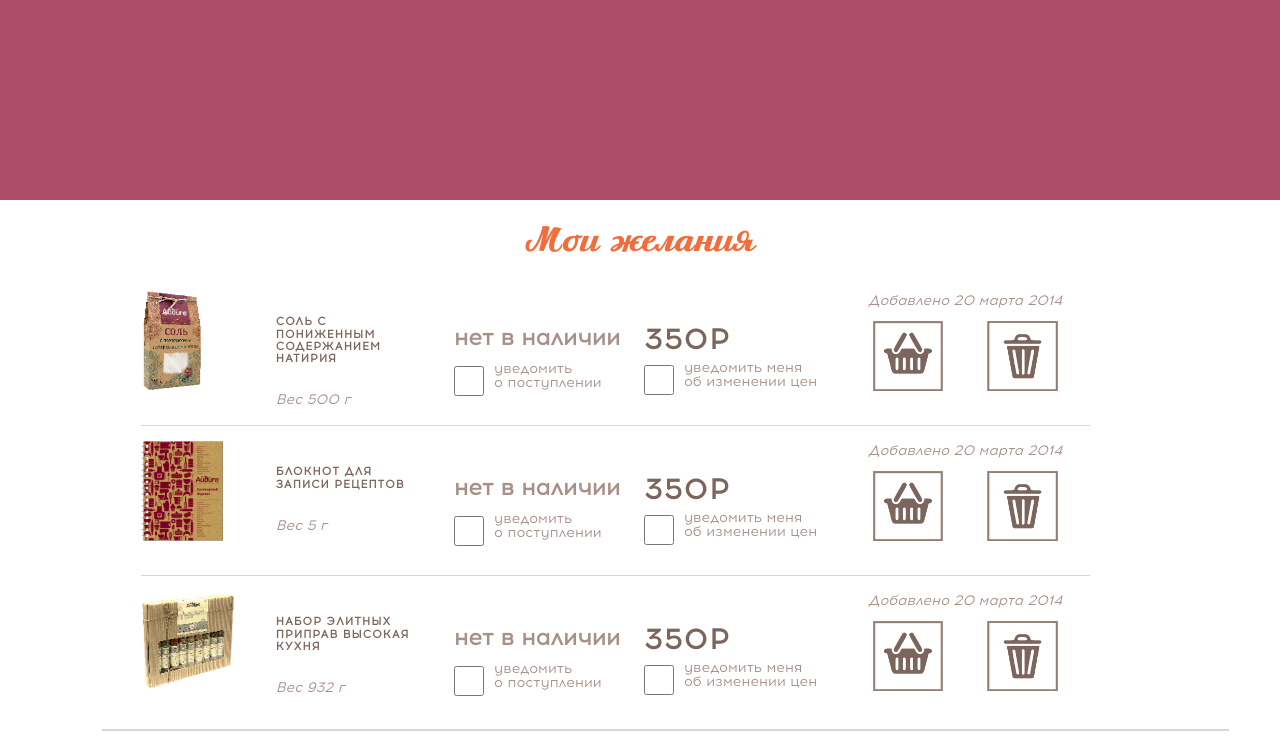
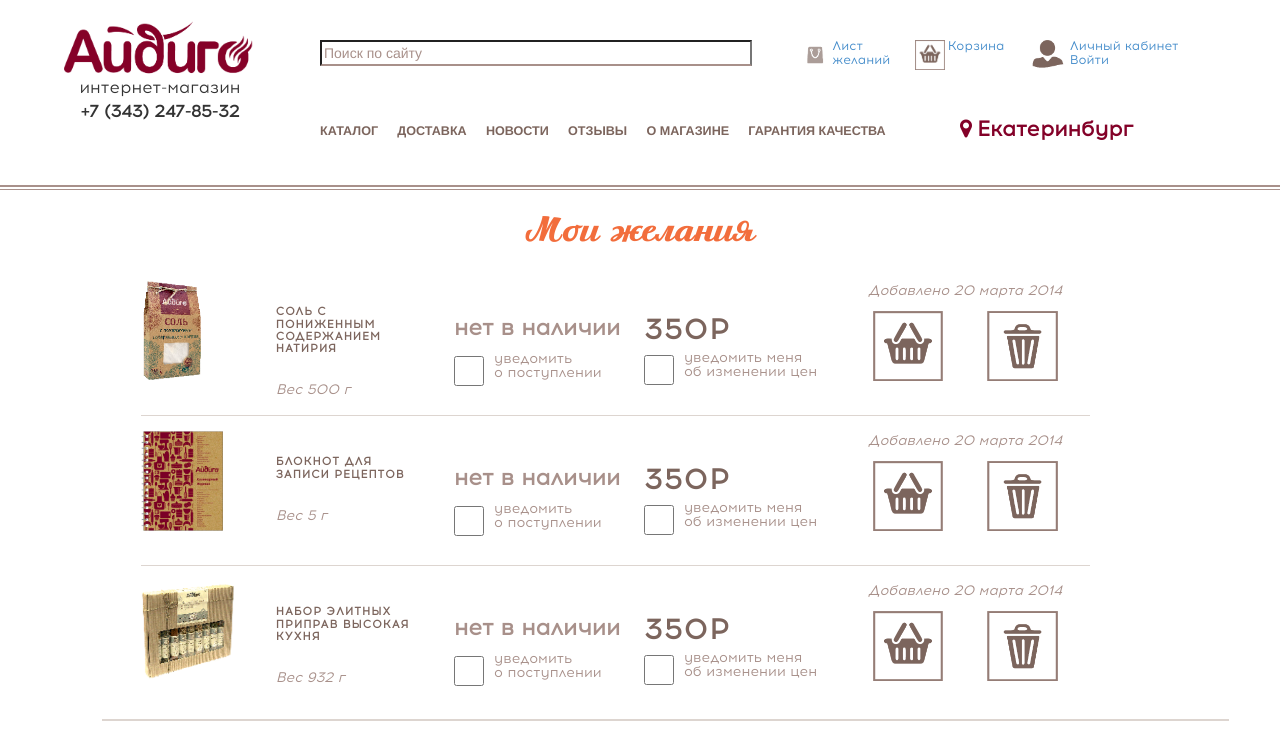
Before and after one commit to Masha1996/aidigo, a plain HTML site: page index.html in a window 1280 px wide. Shown: the top 738 px of the page. Drawn offline with Linux system fonts and the light colour scheme.

Commit message:
second commit

```diff
--- a/index.html
+++ b/index.html
@@ -5,11 +5,55 @@
 	<title>Айдиго</title>
 	<link href="css/bootstrap.css" rel="stylesheet">
 	<link rel="stylesheet" type="text/css" href="style.css">
+	<link rel="stylesheet" href="https://maxcdn.bootstrapcdn.com/font-awesome/4.6.1/css/font-awesome.min.css">
+
 </head>
 <body>
 	<div class="row header">
-
+		<div class="col-xs-3 header__logo">
+			<img src="images/logo.png" alt="">
+			<p>интернет-магазин</p>
+			<p class="header__logo_tel">+7 (343) 247-85-32</p>
+		</div>
+		<div class="col-xs-9">
+		<div class="row">
+			<div class="col-xs-6 header__search">
+				<form action="" class="header__search_form">
+					<input type="search" value="Поиск по сайту">
+				</form>
+			</div>
+			<div class="col-xs-6 header__label">
+				<div>
+					<img src="images/bag.png" alt="">
+					<p><a href="">Лист желаний</a></p>
+				</div>
+				<div>
+					<img src="images/buy.png" alt="">
+					<p><a href="">Корзина</a></p>
+				</div>
+				<div>
+					<img src="images/man.png" alt="">
+					<p><a href="">Личный кабинет</a></p>
+					<p><a href="">Войти</a></p>
+				</div>
+			</div>
+		</div>
+		<div class="row">
+			<div class="col-xs-8 header__menu">
+				<div><a href="">Каталог</a></div>
+				<div><a href="">Доставка</a></div>
+				<div><a href="">Новости</a></div>
+				<div><a href="">Отзывы</a></div>
+				<div><a href="">О магазине</a></div>
+				<div><a href="">Гарантия качества</a></div>
+			</div>
+			<div class="col-xs-4 header__city">
+				<p><i class="fa fa-map-marker" aria-hidden="true"></i>Екатеринбург</p>
+			</div>
+		</div>
+		</div>
 	</div>
+	<div class="row line">	</div>
 	<div class="row content">
 		<h1 lass="title">Мои желания</h1>
 		<div class="row wish">
--- a/style.less
+++ b/style.less
@@ -12,9 +12,96 @@
 @color_secondary:rgb(168,144,138);
 
 
-.header, .footer {
+.footer {
 	height: 200px;
 	background-color: rgba(139,1,40,.7);
+}
+.line {
+	height: 5px;
+	border-bottom: solid 1px @color_secondary;
+	border-top: solid 2px @color_secondary;
+}
+.header {
+	padding-top: 20px;
+	&__logo {
+		img {
+			width: 60%;
+			display: block;
+			margin:0 auto;
+		}
+		p {
+			text-align: center;
+			font-size: 1.2em;
+			line-height: 14px;
+			a {
+				text-decoration: none;
+				color: @color_main;
+			}
+		}
+		&_tel {
+			font-size: 1.3em;
+			font-weight: bold;
+			text-decoration: none;
+		}
+	}
+	&__search {
+		&_form {
+			margin-top: 20px;
+			border: none;
+			input {
+				color: @color_secondary;
+				width: 90%;
+				border-bottom: solid 2px @color_secondary;
+			}
+		}
+	}
+	&__label {
+		padding-top: 20px;
+		div {
+			float: left;
+			width: 24%;
+			vertical-align: middle;
+			img {
+				height: 30px;
+				float: left;
+				margin-right: 2%;
+			}
+			p {
+				line-height: 14px;
+				font-size: 0.9em;
+				margin:0;
+			}
+			&:last-child {
+				width: 35%;
+			};
+		}
+	}
+	&__menu {
+		margin-top:50px;
+		margin-bottom: 30px;
+		div {
+			float: left;
+			margin-right: 3%;
+			a {
+				font-size: 0.9em;
+				color: @color_main;
+				text-transform: uppercase;
+				font-weight: bold;
+			}
+		}
+	}
+	&__city {
+		margin-top:45px;
+		margin-bottom: 30px;
+		p{
+			color: rgb(131,1,40);
+			font-size: 1.5em;
+			font-weight: bold;
+		}
+		i {
+			margin-right: 5px;
+		}
+	}
 }
 
 p {
```
Also changed, not shown: images/logo.png (added), images/man.png (added), style.css.
